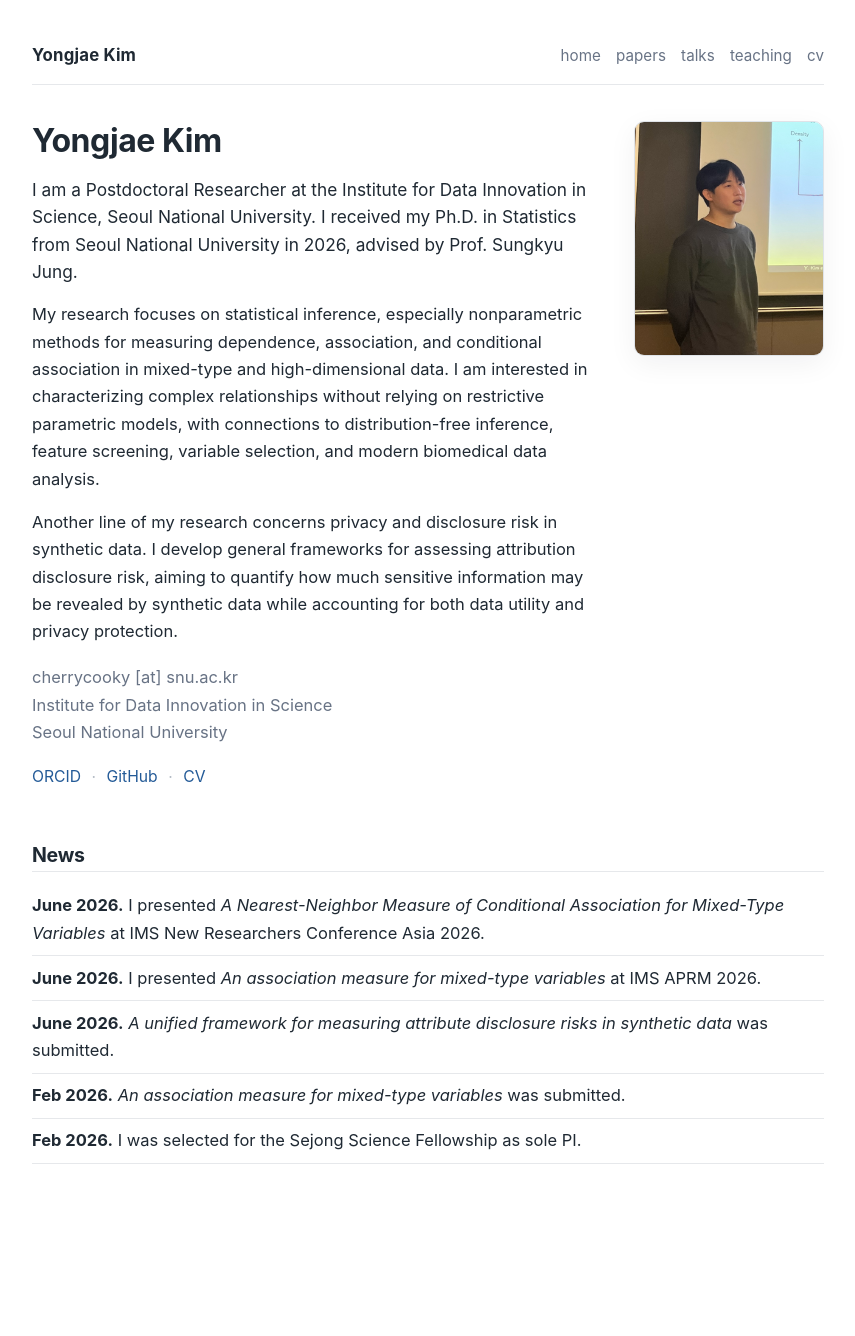
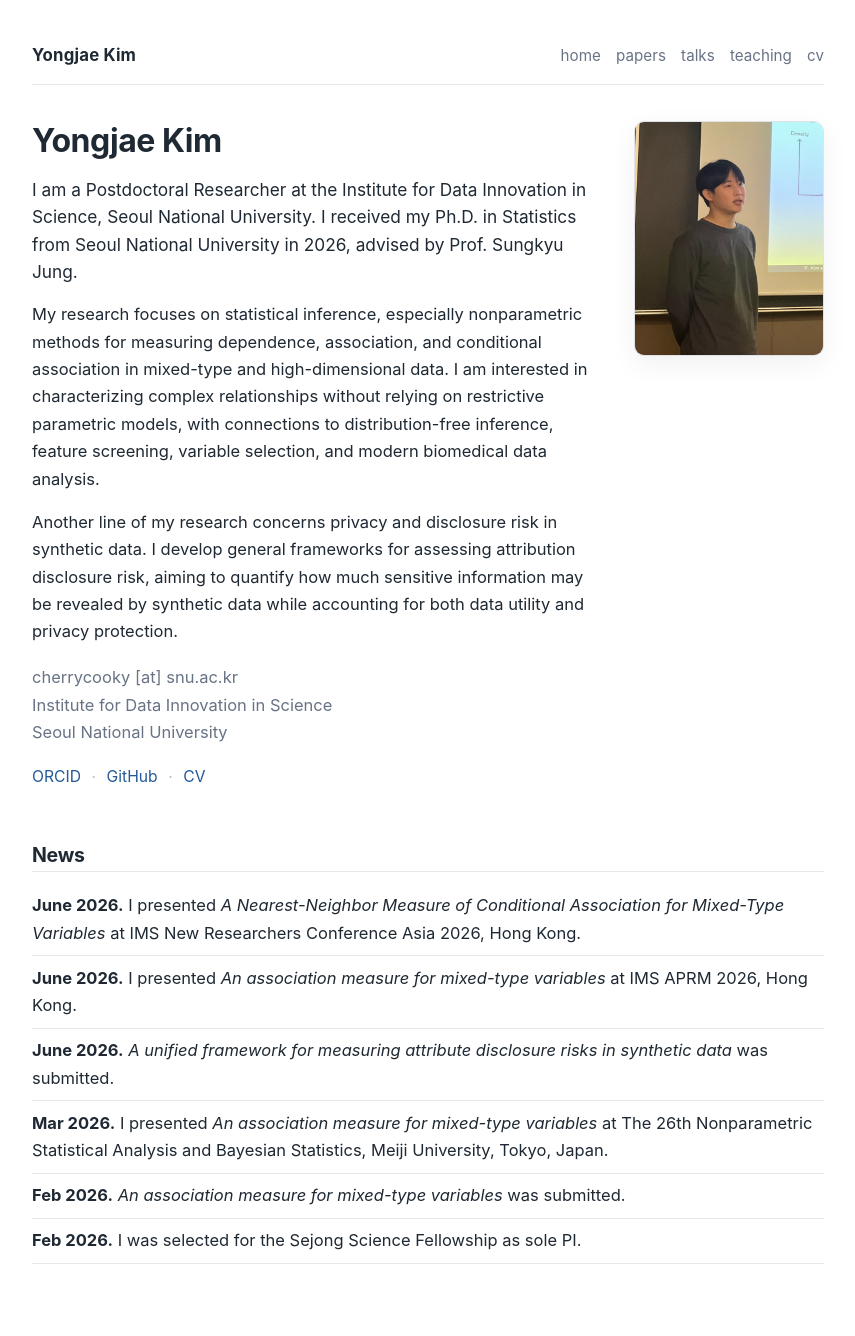
Before and after one commit to cherrrycooky/cherrrycooky.github.io, a Jekyll site: the page built from index.markdown, in a window 1280 px wide. Shown: the whole page, without its empty margins (212-1067 px from the left). Built offline with Jekyll 4.4.1, drawn with Linux system fonts in a browser that asks for light colours; before the commit the page ends 1236 px from its top, so only the background shows below that.

Commit message:
Update index.markdown

```diff
--- a/index.markdown
+++ b/index.markdown
@@ -39,9 +39,10 @@ Another line of my research concerns privacy and disclosure risk in synthetic da
 <section class="news-section">
   <h2>News</h2>
   <ul class="news-list">
-    <li><span class="news-date">June 2026.</span> I presented <em>A Nearest-Neighbor Measure of Conditional Association for Mixed-Type Variables</em> at IMS New Researchers Conference Asia 2026.</li>
-    <li><span class="news-date">June 2026.</span> I presented <em>An association measure for mixed-type variables</em> at IMS APRM 2026.</li>
+    <li><span class="news-date">June 2026.</span> I presented <em>A Nearest-Neighbor Measure of Conditional Association for Mixed-Type Variables</em> at IMS New Researchers Conference Asia 2026, Hong Kong.</li>
+    <li><span class="news-date">June 2026.</span> I presented <em>An association measure for mixed-type variables</em> at IMS APRM 2026, Hong Kong.</li>
     <li><span class="news-date">June 2026.</span> <em>A unified framework for measuring attribute disclosure risks in synthetic data</em> was submitted.</li>
+    <li><span class="news-date">Mar 2026.</span> I presented <em>An association measure for mixed-type variables</em> at The 26th Nonparametric Statistical Analysis and Bayesian Statistics, Meiji University, Tokyo, Japan.</li>
     <li><span class="news-date">Feb 2026.</span> <em>An association measure for mixed-type variables</em> was submitted.</li>
     <li><span class="news-date">Feb 2026.</span> I was selected for the Sejong Science Fellowship as sole PI.</li>
   </ul>
```
